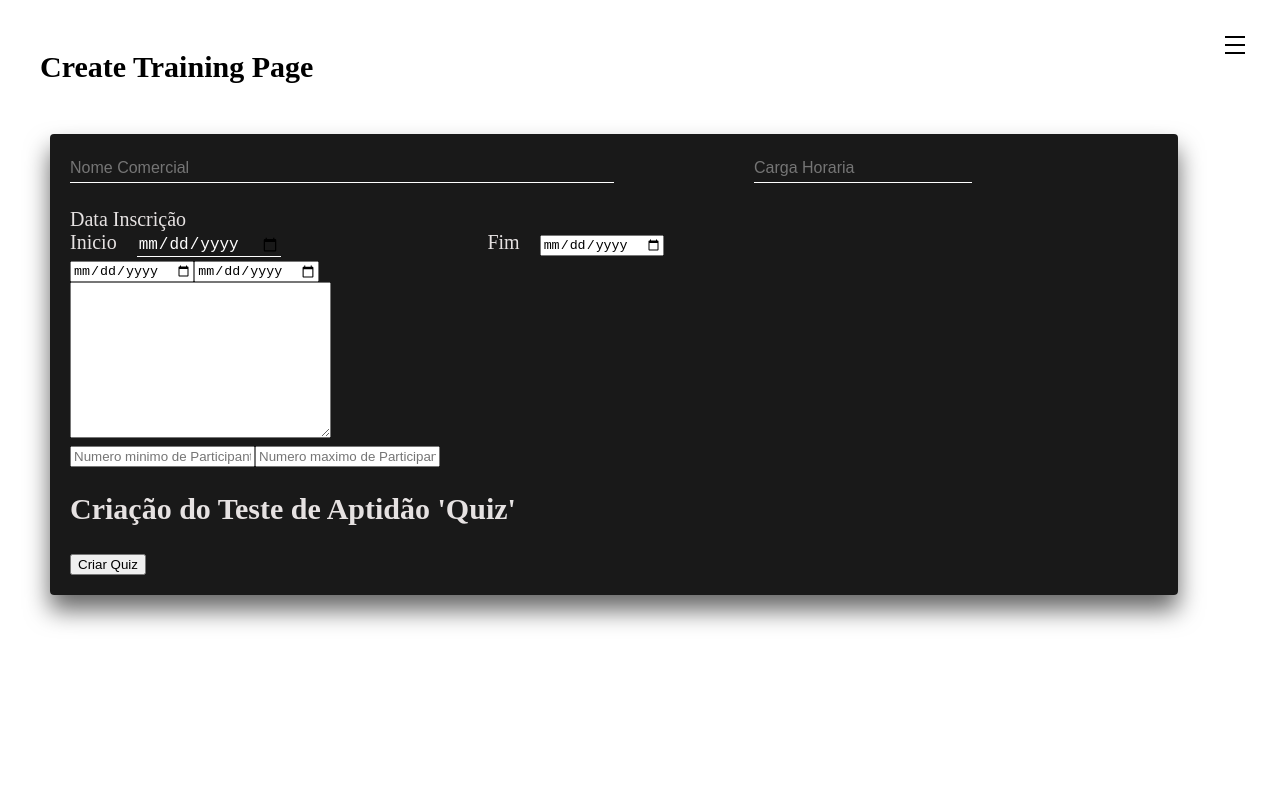
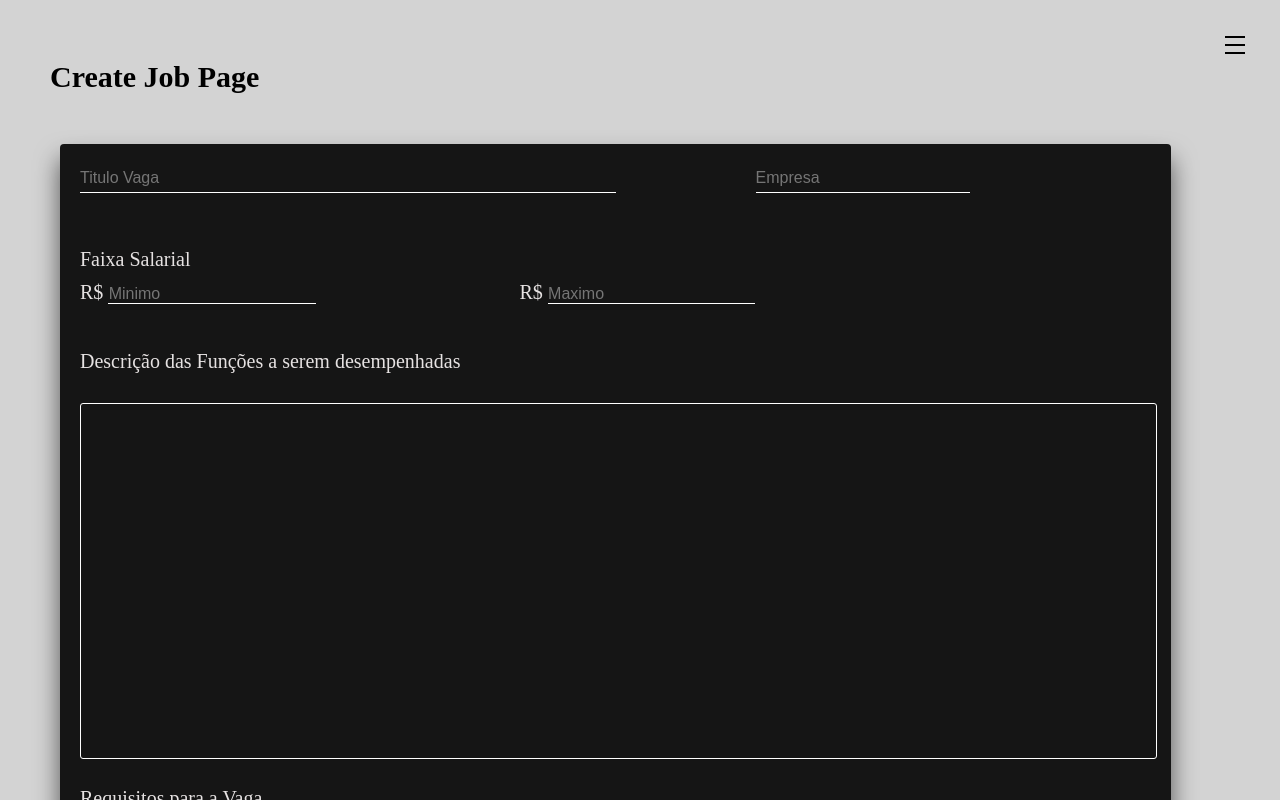
Before and after one commit to Gabrielzg1/frontend, a React (Create React App) app: page /createjob in a window 1280 px wide. Shown: the top 800 px of the page. Built offline with nearby package versions, Linux system fonts and the light colour scheme.

Commit message:
JobCreatepage
.

```diff
--- a/src/pages/CreateJobPage/index.jsx
+++ b/src/pages/CreateJobPage/index.jsx
@@ -22,63 +22,69 @@ const CreateJobPage = () => {
 	};
 
 	return (
-		<div>
+		<div className="bodycreatejob">
 			<Navbar />
-			<h1 className="create-training-title"> Create Training Page</h1>
+			<h1 className="create-job-title"> Create Job Page</h1>
 
 			<div id="boxcriatreino">
 				<div>
 					<input
 						type="text"
-						placeholder="Nome Comercial"
+						placeholder="Titulo Vaga"
 						id="input-trainingpage"
 					/>
 					<input
 						type="text"
-						placeholder="Carga Horaria"
+						placeholder="Empresa"
 						id="input-trainingpagehorario"
 					/>
 				</div>
 
-				<label>Data Inscrição</label>
-
-				<div>
-					<label id="label">Inicio</label>
-					<input
-						type="date"
-						placeholder="Inicio da Inscrição"
-						id="input-trainingpagedata"
-					/>
-
-					<label id="label">Fim</label>
-
-					<input type="date" placeholder="Fim da Inscrição" />
+				<div id="label-jobcreate">
+					<label >Faixa Salarial</label>
 				</div>
 
-				<div>
-					<input type="date" placeholder="Inicio do Treinamento" />
-					<input type="date" placeholder="Fim do Treinamento" />
+				<div id="divjobcreatesal">
+					<form action="">
+						R$ <input
+						type="number" placeholder="Minimo" name="quantity"
+						step="0.01" min="0.01"  id="input-jobpagesal"
+						/>
+
+						R$ <input type="number" step="0.01"
+						min="0.01" placeholder="Maximo" id="input-jobpagesal"/>
+					</form>
 				</div>
 
+				<br></br>
+        		<br></br>
+
+				<label id="label-jobcreate">Descrição das Funções a serem desempenhadas</label>
 				<div>
-					<textarea name="" id="" cols="30" rows="10">
+					<textarea name="descricaojobcreate" id="textarea-jobcreate" cols="30" rows="10">
 						{" "}
 					</textarea>
 				</div>
 
+				<br></br>
+
+				<label id="label-jobcreate">Requisitos para a Vaga</label>
 				<div>
-					<input type="text" placeholder="Numero minimo de Participantes" />
-					<input type="text" placeholder="Numero maximo de Participantes" />
+					<textarea name="requisitosjobcreate" id="textarea-jobcreate" cols="30" rows="10">
+						{" "}
+					</textarea>
 				</div>
 
-				<h2>Criação do Teste de Aptidão 'Quiz'</h2>
-				<input
-					type="button"
-					value="Criar Quiz"
+
+				<button
+
+					id="botaocriarjob"
 					onClick={() => {
-						navigate("/createquiz");
-					}}
-				/>
+						navigate("/company");}}
+				>
+					Criar Job
+				</button>
+
 			</div>
 		</div>
 	);
--- a/src/pages/CreateJobPage/styles.css
+++ b/src/pages/CreateJobPage/styles.css
@@ -0,0 +1,70 @@
+.bodycreatejob{
+
+    font-family: 'Times New Roman', Times, serif;
+    font-weight: 400;
+    margin: 0;
+    background-color: lightgray;
+    background-size: cover;
+    height:250vh;
+    padding: 10px 10px 20px 10px;
+}
+
+.create-job-title{
+    margin: 50px 40px;
+    font-size: 30px;
+    font-weight: 400px;
+    text-align: left;
+    color: rgb(0, 0, 0);
+}
+
+#input-jobpagesal{
+    background-color: transparent;
+    margin-right: 19%;
+    border: 0;
+    outline: none;
+    padding: 0.3px;
+    color: white;
+    font-size: 16px;
+    border-bottom: 1px solid #fff;
+}
+
+#textarea-jobcreate{
+
+    font-family: 'Times New Roman', Times, serif;
+    font-size: 16px;
+    width: 100%;
+    height: 350px;
+    border: 1px solid #fff;
+    border-radius: 3px;
+    background-color: transparent;
+    color: white;
+    resize: none;
+    margin-top: 30px;
+
+}
+
+#divjobcreatesal{
+    margin-top: 10px;
+}
+
+#label-jobcreate{
+    margin-top: 30px;
+}
+
+#botaocriarjob{
+
+    margin-top: 30px;
+    height: 50px;
+    width: 100px;
+    background-color: transparent;
+    color: white;
+    border: 1px solid #fff;
+    border-radius: 3px;
+}
+
+#botaocriarjob:hover{
+    background-color: white;
+    color: black;
+    border-radius: 3px;
+    cursor: pointer;
+}
```
